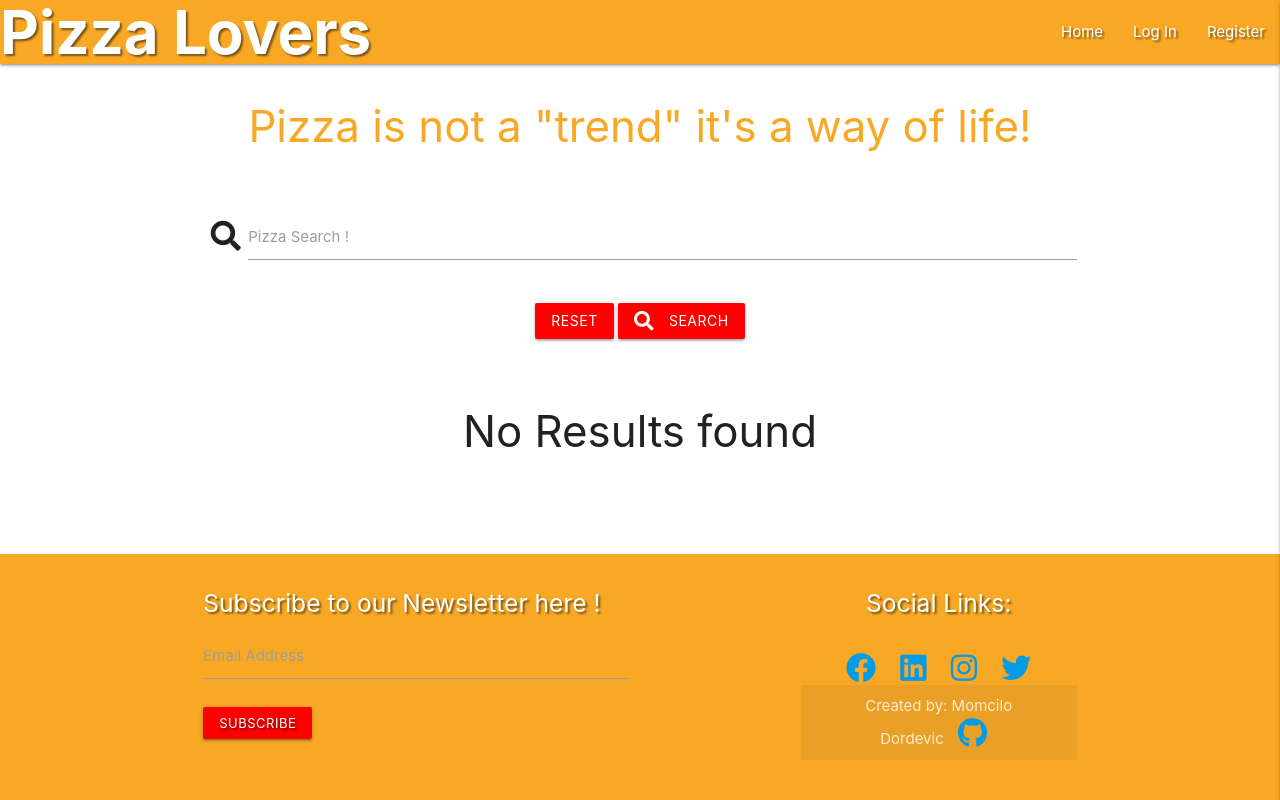
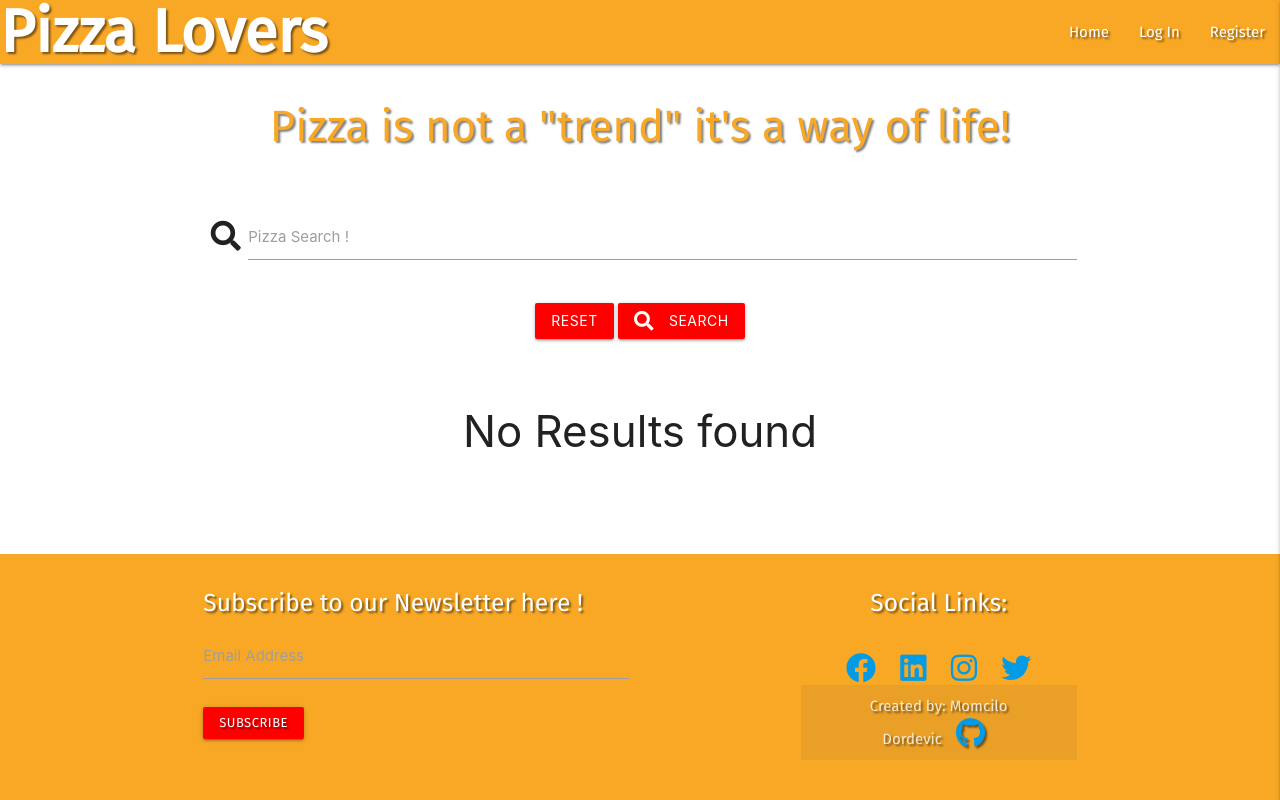
Before and after one commit to Code-Institute-Submissions/MomciloDordevic-MS3, a Flask app: page / in a window 1280 px wide. Run offline with Flask 2, Linux system fonts and the light colour scheme; data that the repository does not hold is empty; some libraries are stand-ins or nearby versions.

Commit message:
imported new font from google fonts and started adding it

```diff
--- a/static/css/style.css
+++ b/static/css/style.css
@@ -1,3 +1,5 @@
+@import url('https://fonts.googleapis.com/css2?family=Fira+Sans&display=swap');
+
 /* Styles needed in order for the footer to be fixed at bottom of the page */
 
 body {
@@ -11,6 +13,8 @@ main {
 
 .text-shadow {
     text-shadow: 2px 2px 2px rgba(0, 0, 0, 0.5);
+    font-family: 'Fira Sans', sans-serif;
+
 }
 
 .flashes h4 {
@@ -26,6 +30,7 @@ header .brand-logo,
 .page-heading {
     color: #f9a825;
     padding-top: 10px;
+    font-family: 'Fira Sans', sans-serif;
 }
 
 .search {
@@ -89,6 +94,7 @@ header .brand-logo,
 }
 
 .content .recipe-heading {
+    font-family: 'Fira Sans', sans-serif;
     font-size: 1.5em;
     font-weight: 800;
 }
--- a/templates/base.html
+++ b/templates/base.html
@@ -11,6 +11,9 @@
     <link rel="stylesheet" href="https://cdnjs.cloudflare.com/ajax/libs/materialize/1.0.0/css/materialize.min.css"
         type="text/css">
     <link rel="stylesheet" href="{{ url_for('static', filename='css/style.css') }}" type="text/css">
+    <link rel="preconnect" href="https://fonts.googleapis.com">
+    <link rel="preconnect" href="https://fonts.gstatic.com" crossorigin>
+    <link href="https://fonts.googleapis.com/css2?family=Fira+Sans&display=swap" rel="stylesheet">
     {% block styles %}
     {% endblock %}
     <title>Pizza Lovers</title>
@@ -104,7 +107,7 @@
                                 class="fab fa-twitter"></i></a>
                     </div>
                     <div class="footer-copyright">
-                        <div class="container">
+                        <div class="container text-shadow">
                             Created by: Momcilo Dordevic
                             <a class="social-links" href="https://www.github.com/" target="_blank"><i
                                     class="fab fa-github"></i></a>
--- a/templates/full_recipe.html
+++ b/templates/full_recipe.html
@@ -1,6 +1,6 @@
 {% extends "base.html" %}
 {% block content %}
-<div class="row page-heading">
+<div class="row page-heading card-panel">
     <div class="col s12">
         <h3 class="center-align">
             {{ pizza.recipe_name }}
--- a/templates/pizzas.html
+++ b/templates/pizzas.html
@@ -4,7 +4,7 @@
 
 <div class="row">
     <div class="col s12">
-        <h3 class="center-align page-heading">
+        <h3 class="center-align page-heading text-shadow">
             Pizza is not a "trend" it's a way of life!
         </h3>
     </div>
@@ -43,7 +43,7 @@
                 <div class="card-content content center-align">
                     <h3 class="recipe-heading">{{ pizza.recipe_name }}
                         {% if pizza.is_vegan == "on" %}
-                        <i class="fab fa-pagelines vegan_tooltip tooltipped" data-position="right"
+                        <i class="fab fa-pagelines vegan_tooltip tooltipped " data-position="right"
                             data-tooltip="Vegan!"></i>
                         {% endif %}
                     </h3>
@@ -53,7 +53,7 @@
                     </span>
                 </div>
                 {% if session.user|lower == pizza.created_by|lower or session.user|lower == "admin" %}
-                <div class="row center-align">
+                <div class="row center-align content">
                     <div class="col s12">
                         <div class="col s6 m6">
                             <a class="btn-edit" href="{{ url_for('edit_recipe', pizza_id=pizza._id) }}">Edit</a>
```
